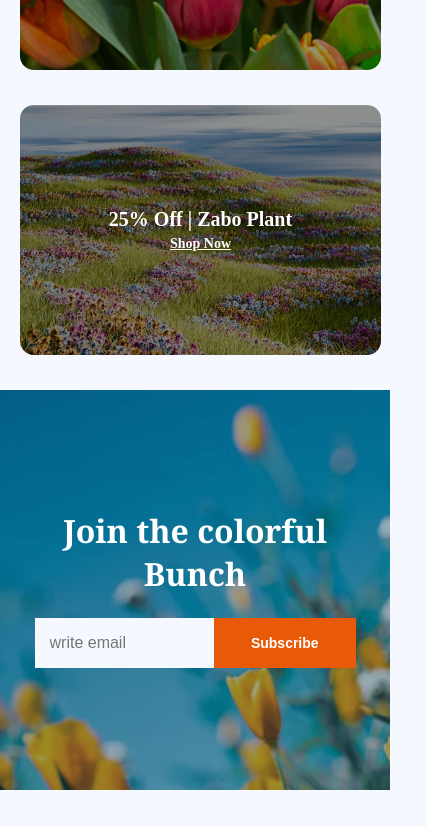
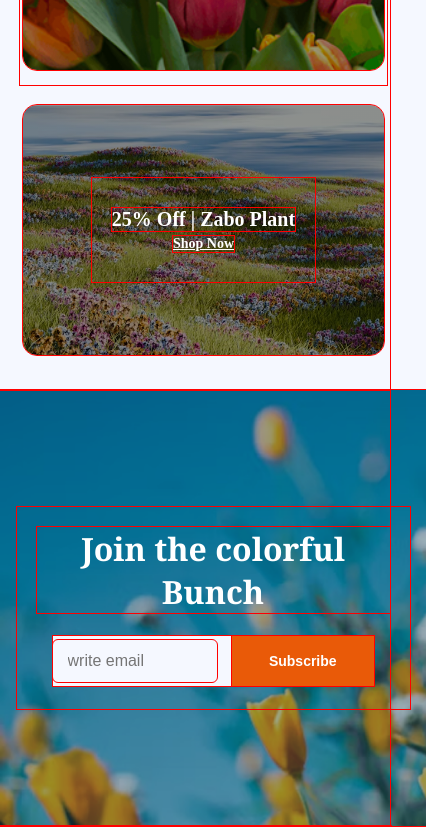
Before and after one commit to susmita-mitra/2nd-Assignment, a plain HTML site: page index.html in a window 390 px wide. Shown: the part 4052-4879 px from the top of the page, 426 px wide, since content can reach past the window. Drawn offline with Linux system fonts and the light colour scheme.

Commit message:
Fixing responsive

```diff
--- a/styles/style.css
+++ b/styles/style.css
@@ -580,7 +580,7 @@ background-color: transparent;
    /* min-height: 250px;*/
     width: 100%;
     width: 361px;
-    margin-left: -0.5;
+   margin: 0 auto;
     margin-bottom: 15px;
 
   }
@@ -615,7 +615,7 @@ background-color: transparent;
 
     max-width: 393px;
     width: 100%;
-    padding: 0;
+    padding: 18px;
     margin: 0;
     }
     .subscribe-form {
@@ -719,4 +719,7 @@ background-color: transparent;
     width: 36px;
     height: 36px;
   }
+  *{
+    outline: 1px solid red;
+  }
 }
```
